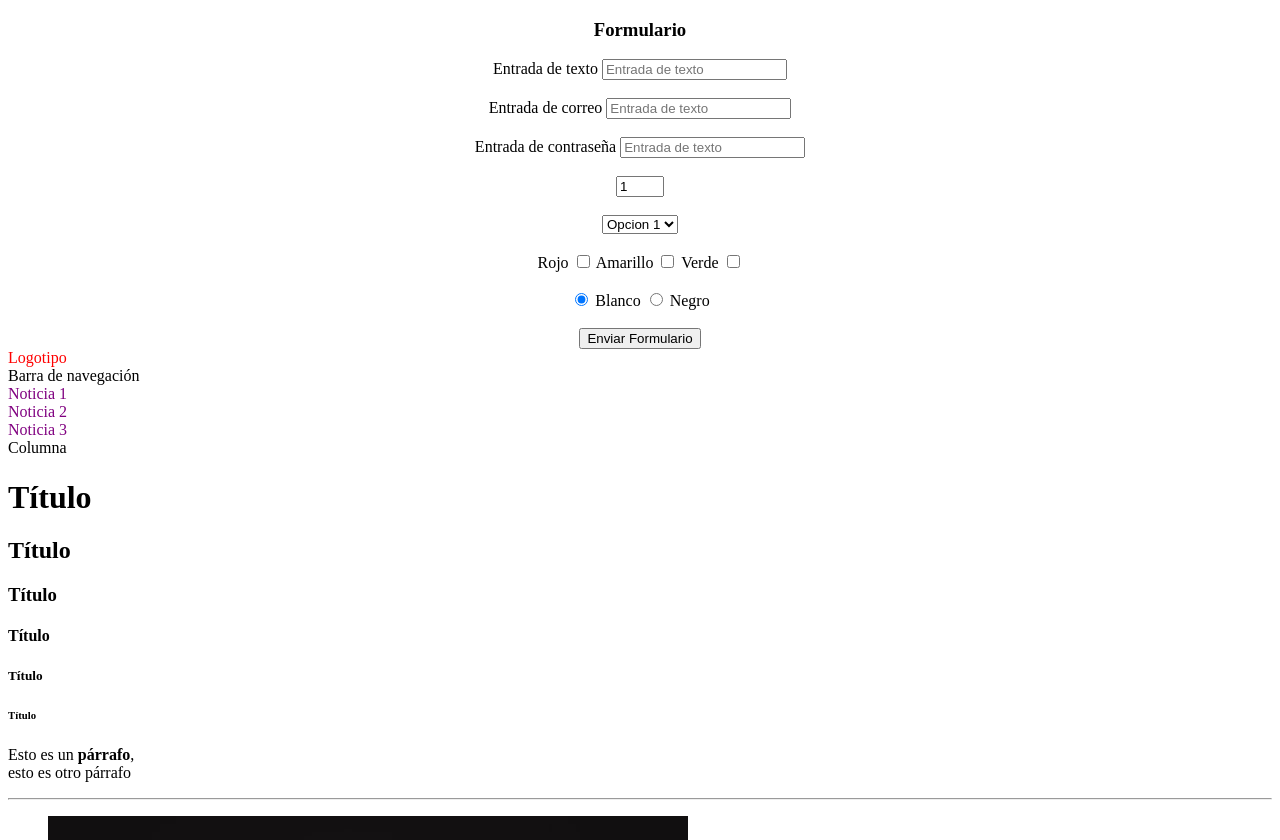
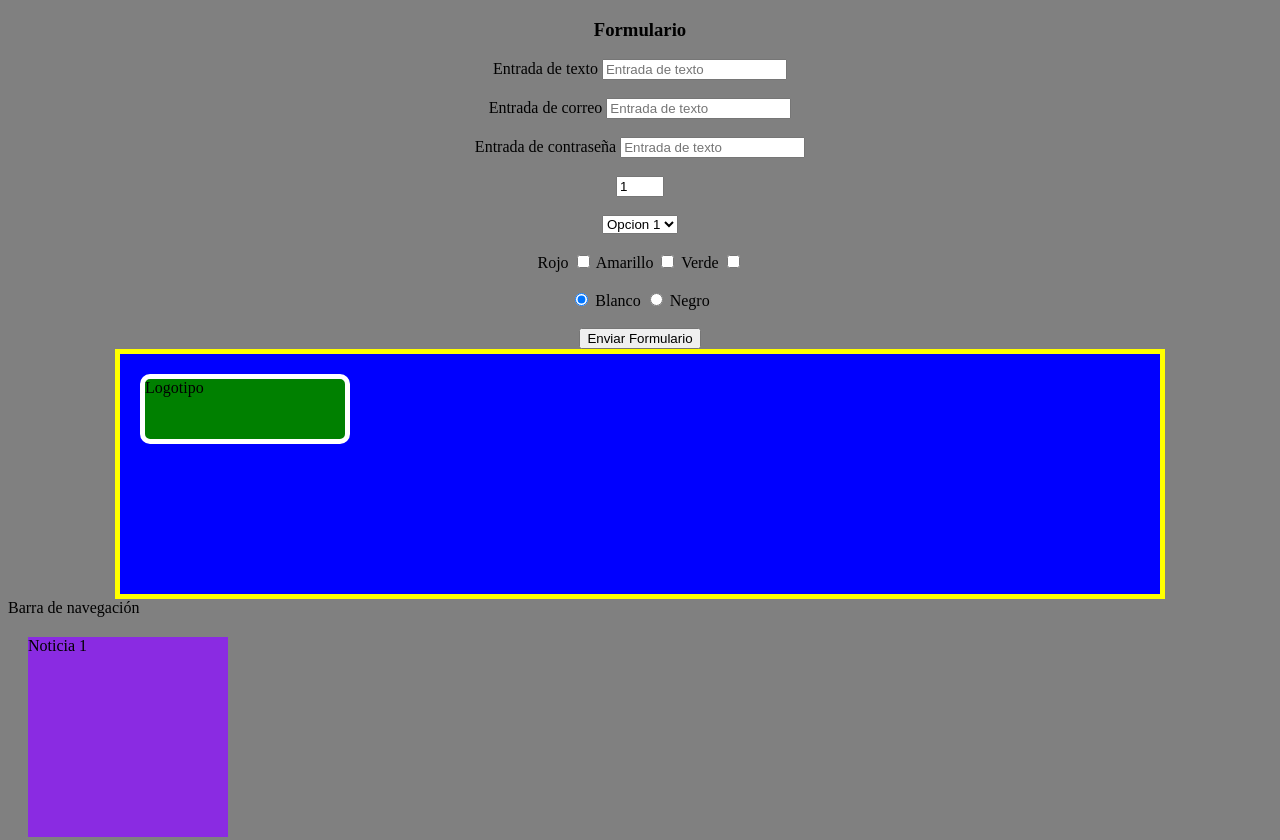
Before and after one commit to KevinVelasquezIES/segundoHTML, a plain HTML site: page index.html in a window 1280 px wide. Shown: the top 840 px of the page. Drawn offline with Linux system fonts and the light colour scheme.

Commit message:
Version 0.1.2 Comenzanco con CSS

```diff
--- a/index.html
+++ b/index.html
@@ -89,9 +89,9 @@
     </header>
     <nav>Barra de navegación</nav>
     <aside>
-      <div class="noticias">Noticia 1</div>
-      <div class="noticias">Noticia 2</div>
-      <div class="noticias">Noticia 3</div>
+      <div id="noti1" class="noticias">Noticia 1</div>
+      <div id="noti2" class="noticias">Noticia 2</div>
+      <div id="noti3" class="noticias">Noticia 3</div>
     </aside>
     <article>Columna</article>
     <h1>Título</h1>
--- a/style.css
+++ b/style.css
@@ -1,7 +1,37 @@
+body {
+  background: gray;
+}
+
+header {
+  position: relative;
+  width: 1000px;
+  height: 200px;
+  background: blue;
+  margin: auto;
+  border: 5px solid yellow;
+  padding: 20px;
+}
+
 #logotipo {
-  color: red;
+  width: 200px;
+  height: 60px;
+  background: green;
+  border: 5px solid white;
+  border-radius: 10px;
 }
 
 .noticias {
-  color: purple;
+  width: 200px;
+  height: 200px;
+  margin: 20px;
 }
+
+#noti1 {
+  background: blueviolet;
+}
+#noti2 {
+  background: #ff9000;
+}
+#noti3 {
+  background: rgba(0, 100, 255, .5);
+}
```
